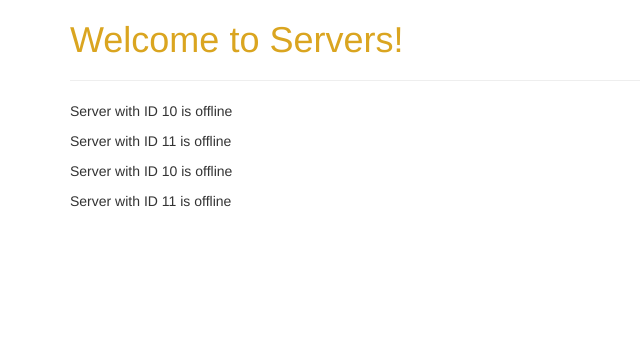
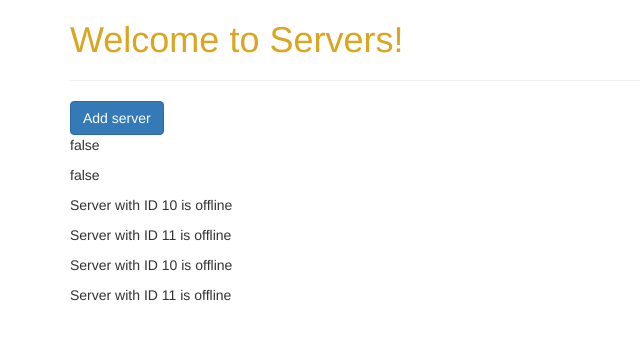
Before and after one commit to Yah-Yah/udemy-angular-notes, an Angular app: page / in a window 1280 px wide. Shown: the top 340 px of the page, without its empty margins (0-640 px from the left). Built offline with nearby package versions, Linux system fonts and the light colour scheme.

Commit message:
Basics - Input_02: Property Binding

```diff
--- a/src/app/servers/servers.component.html
+++ b/src/app/servers/servers.component.html
@@ -1,2 +1,25 @@
+<!-- STEP_04 PROPERTY BINDING
+For example we want to alow users to add new servers, we add a disabled (for now) button: -->
+<!-- <button class="btn btn-primary" disabled>Add server</button> -->
+
+<!-- STEP_08 by wrapping [disabled] attribute in square brackets we make
+  a property binding - dynamicaly bind some property to it.
+  What we did here is we binded this html native attribute to a property we
+  set up earlier in typescript file, which convey boolean value which then is
+  binded to the attribute here. So while initially disallowNewServer property
+  is set to true it makes the 'disabled' attribute work, but after the property
+  changes into false (in 2 seconds delay) it disables the attribute and hence
+  enables button to work -->
+<button class="btn btn-primary" [disabled]="disallowNewServer">Add server</button>
+<!-- STEP_09 Property binding can be conbined with string interpolation -->
+<p>{{ disallowNewServer }}</p>
+<!-- STEP_10 And String interpolation can be replaced with  Property binding: -->
+<p [innerHtml]="disallowNewServer"></p>
+
 <app-server></app-server>
 <app-server></app-server>
+
+<!-- NOTES:
+By binding typescript property to a DOM element we dynamicaly convey it's value
+into that element.
+We can also bind to dierctives and components (will be covered later) -->
--- a/src/app/servers/servers.component.ts
+++ b/src/app/servers/servers.component.ts
@@ -6,8 +6,19 @@ import { Component, OnInit } from '@angular/core';
   styleUrls: ['./servers.component.css']
 })
 export class ServersComponent implements OnInit {
+  // STEP_05 Create new property (that will be binded to and will controll
+  // the 'disabled' attribute in html) and set it to false
+  disallowNewServer = true; // type boolean is inferred so no need to add explicit type
 
-  constructor() { }
+  // STEP_06 Add function that changes value of a property created earlier
+  // constructor is a method executed at the time that this component is created by angular
+  constructor() {
+  // STEP_07 This will mimic delay of server response in enabling button after
+  // loading the page:
+    setTimeout(() => {
+      this.disallowNewServer = false;
+    }, 2000);
+  }
 
   ngOnInit() {
   }
```
